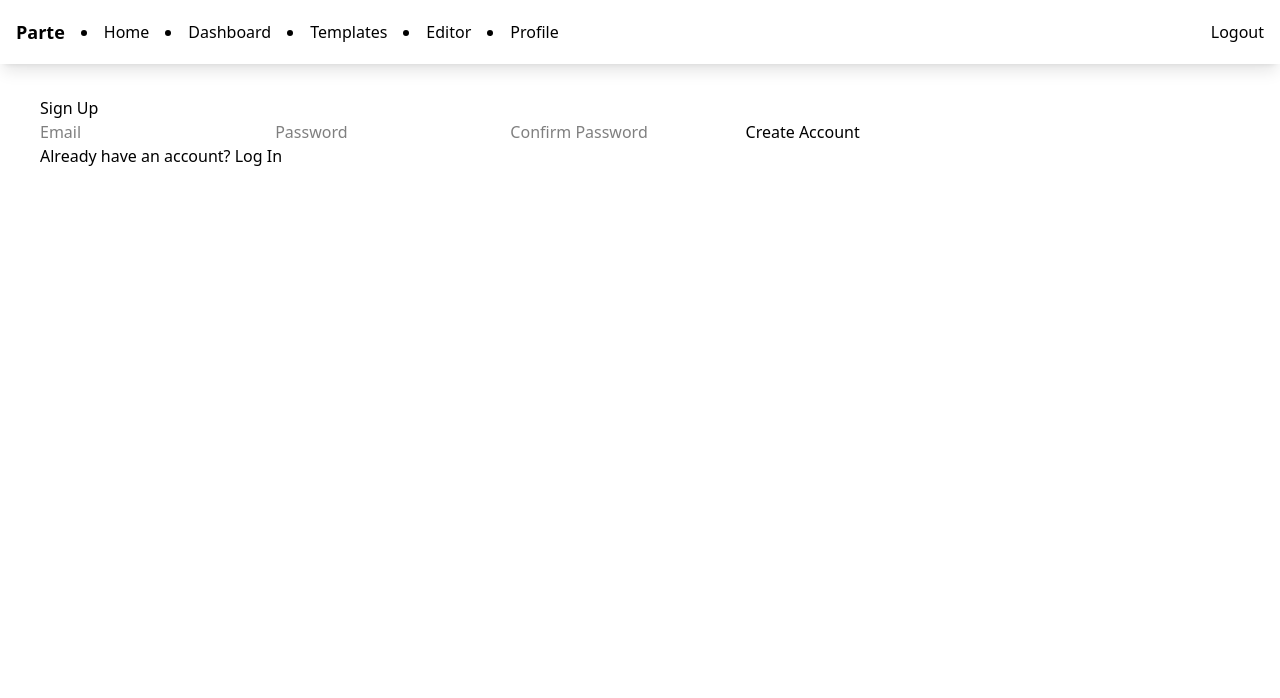
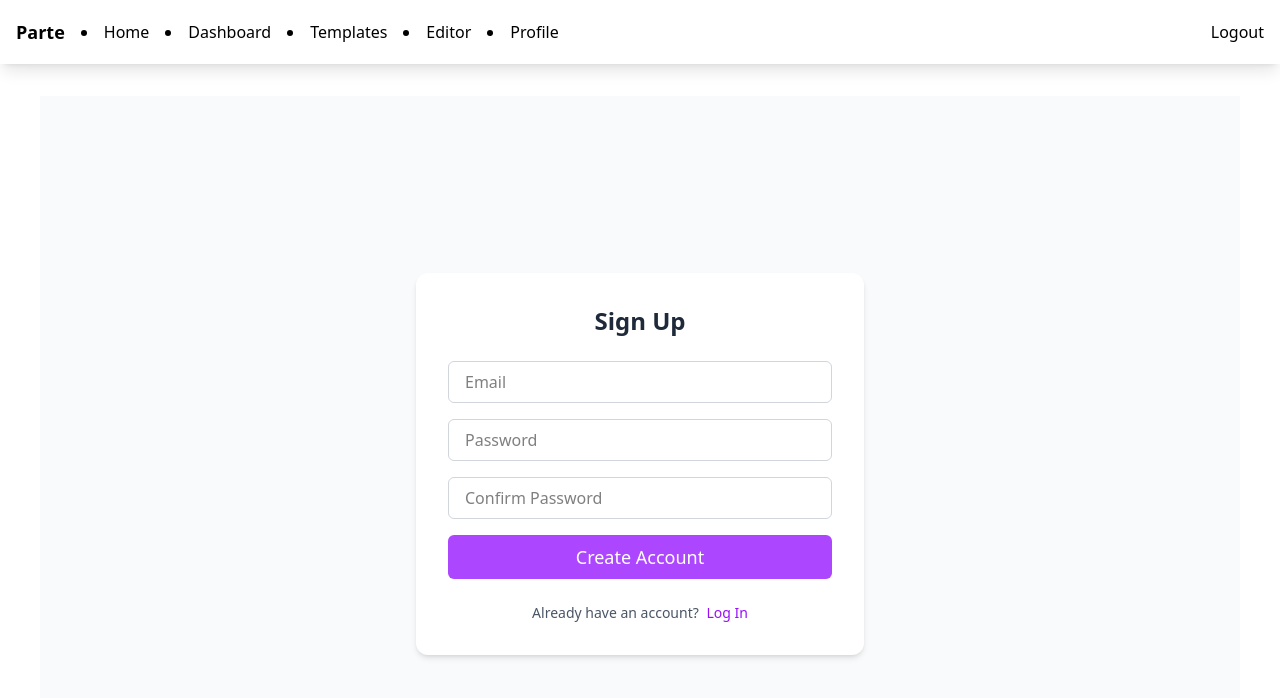
Before and after one commit to Dolko42/obituary-editor, a SvelteKit app in the folder frontend/: page /sign-up in a window 1280 px wide. Shown: the top 698 px of the page. Built offline with nearby package versions, Linux system fonts and the light colour scheme; what pocketbase would draw is missing.

Commit message:
sign up form basic styling

```diff
--- a/frontend/src/routes/sign-up/+page.svelte
+++ b/frontend/src/routes/sign-up/+page.svelte
@@ -23,11 +23,7 @@
 				user.set(pb.authStore.model);
 				goto('/dashboard');
 			} catch (err) {
-				if (err instanceof Error) {
-					error = err.message;
-				} else {
-					error = 'An unknown error occurred';
-				}
+				error = err instanceof Error ? err.message : 'An unknown error occurred';
 			}
 		} else {
 			try {
@@ -35,11 +31,7 @@
 				user.set(pb.authStore.model);
 				goto('/dashboard');
 			} catch (err) {
-				if (err instanceof Error) {
-					error = err.message;
-				} else {
-					error = 'An unknown error occurred';
-				}
+				error = err instanceof Error ? err.message : 'An unknown error occurred';
 			}
 		}
 	}
@@ -50,29 +42,71 @@
 	}
 </script>
 
-<h2>{mode === 'signup' ? 'Sign Up' : 'Log In'}</h2>
+<div class="h-[calc(100vh-4rem)] flex items-center justify-center bg-gray-50 px-4">
+	<div class="w-full max-w-md bg-white p-8 rounded-xl shadow-md">
+		<h2 class="text-2xl font-bold text-center text-gray-800 mb-6">
+			{mode === 'signup' ? 'Sign Up' : 'Log In'}
+		</h2>
 
-<form on:submit|preventDefault={submit}>
-	<input type="email" bind:value={email} placeholder="Email" required />
-	<input type="password" bind:value={password} placeholder="Password" required />
+		<form on:submit|preventDefault={submit} class="space-y-4">
+			<input
+				type="email"
+				bind:value={email}
+				placeholder="Email"
+				required
+				class="w-full px-4 py-2 border border-gray-300 rounded-md focus:outline-none focus:ring-2 focus:ring-purple-300"
+			/>
+
+			<input
+				type="password"
+				bind:value={password}
+				placeholder="Password"
+				required
+				class="w-full px-4 py-2 border border-gray-300 rounded-md focus:outline-none focus:ring-2 focus:ring-purple-300"
+			/>
 
 			{#if mode === 'signup'}
-		<input type="password" bind:value={passwordConfirm} placeholder="Confirm Password" required />
+				<input
+					type="password"
+					bind:value={passwordConfirm}
+					placeholder="Confirm Password"
+					required
+					class="w-full px-4 py-2 border border-gray-300 rounded-md focus:outline-none focus:ring-2 focus:ring-purple-300"
+				/>
 			{/if}
 
-	<button type="submit">{mode === 'signup' ? 'Create Account' : 'Log In'}</button>
+			<button
+				type="submit"
+				class="w-full bg-purple-500 hover:bg-purple-600 text-white py-2 rounded-md text-lg font-medium transition"
+			>
+				{mode === 'signup' ? 'Create Account' : 'Log In'}
+			</button>
 		</form>
 
 		{#if error}
-	<p style="color:red">{error}</p>
+			<p class="text-red-600 text-sm text-center mt-4">{error}</p>
 		{/if}
 
-<p>
+		<div class="text-center mt-6 text-sm text-gray-600">
 			{#if mode === 'signup'}
 				Already have an account?
-		<button on:click={toggleMode} type="button">Log In</button>
+				<button
+					on:click={toggleMode}
+					type="button"
+					class="ml-1 text-purple-600 hover:underline"
+				>
+					Log In
+				</button>
 			{:else}
 				Don’t have an account?
-		<button on:click={toggleMode} type="button">Sign Up</button>
+				<button
+					on:click={toggleMode}
+					type="button"
+					class="ml-1 text-purple-600 hover:underline"
+				>
+					Sign Up
+				</button>
 			{/if}
-</p>
+		</div>
+	</div>
+</div>
```
Also changed, not shown: frontend/src/routes/sign-up/+page.html (added). Lines whose indentation alone changed are shown as unchanged.
